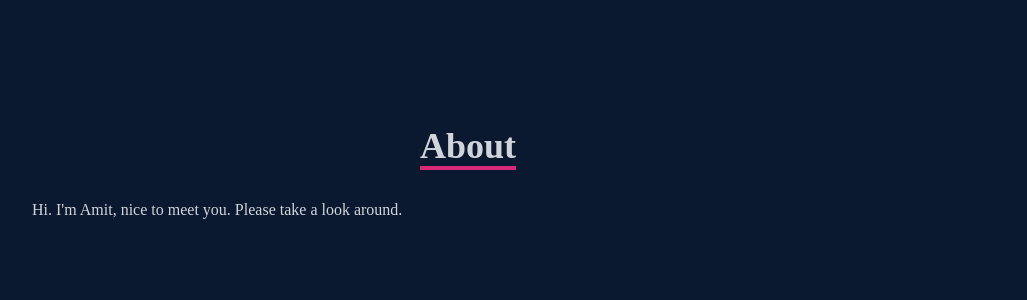
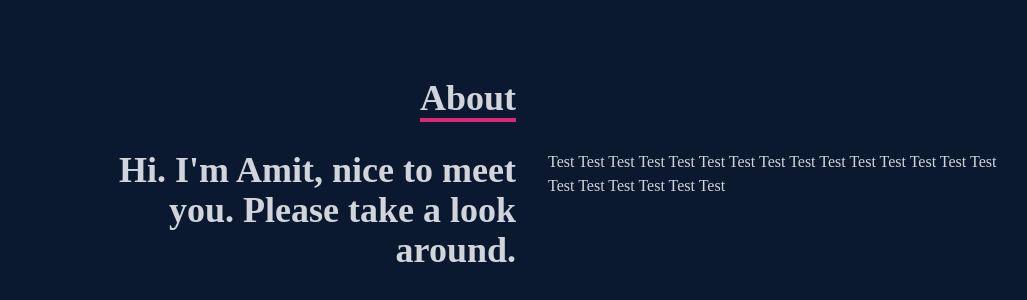
Before and after one commit to amitnarine/amitnarine-portfolio, a React (Create React App) app: page / in a window 1280 px wide. Shown: the part 1026-1326 px from the top of the page, without its empty margins (108-1135 px from the left). Built offline with nearby package versions, Linux system fonts and the light colour scheme.

Commit message:
Finished About Component

```diff
--- a/src/components/About.jsx
+++ b/src/components/About.jsx
@@ -11,10 +11,15 @@
           </div>
           <div></div>
           </div>
-          <div className='max-w-[1000px] w-full grid grid-cols-2 gap-8'>
-            <div>
+          <div className='max-w-[1000px] w-full grid sm:grid-cols-2 gap-8 px-4'>
+            <div className='sm:text-right text-4xl font-bold'>
               <p>Hi. I'm Amit, nice to meet you. Please take a look around.</p>
             </div>
+            <div>
+              <p> Test Test Test Test Test Test Test Test Test Test Test Test Test Test Test Test Test Test Test Test Test</p>
+            </div>
+
+
         </div>
       </div>
 
```
